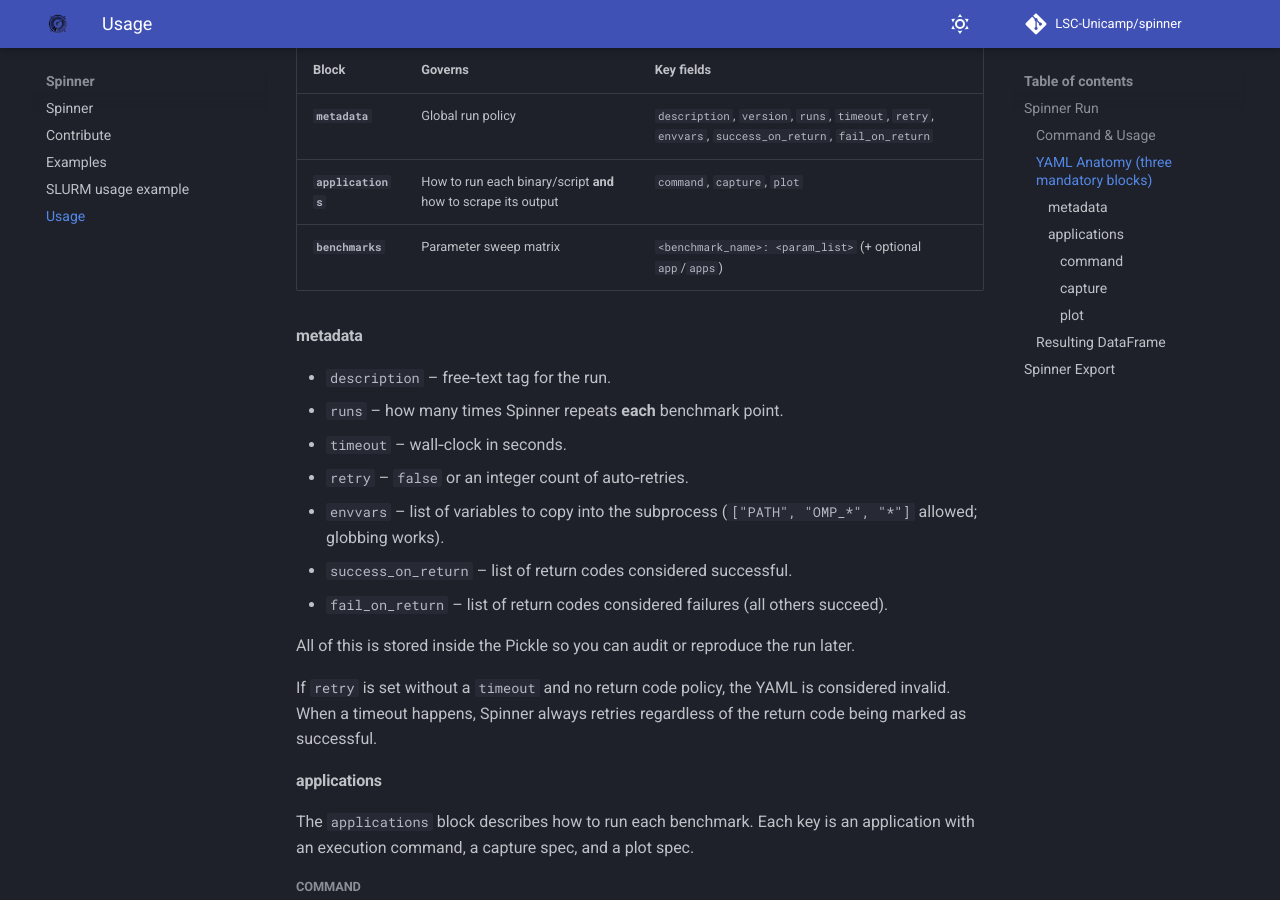
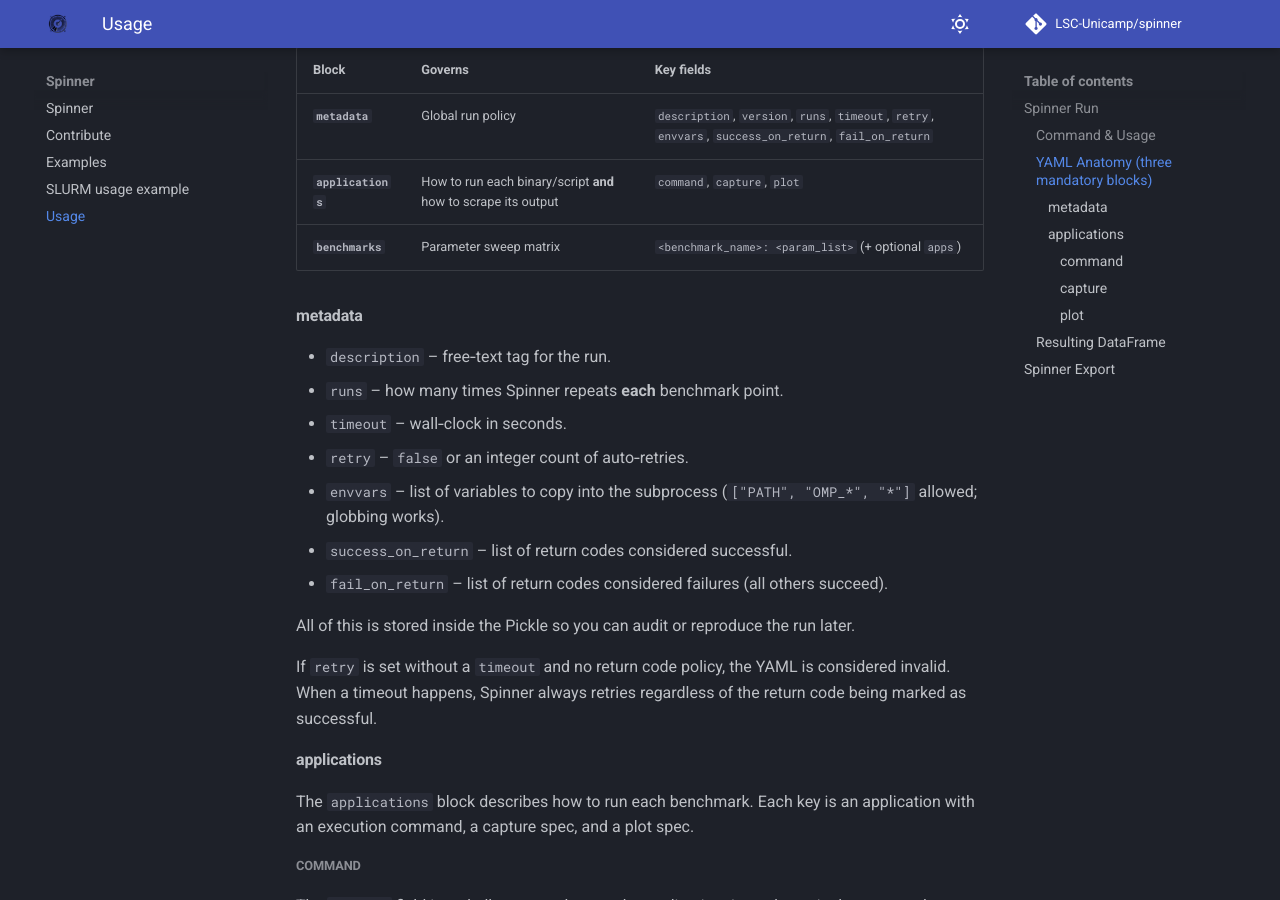
Before and after one commit to LSC-Unicamp/spinner, an MkDocs documentation site: the page built from docs/usage.md, in a window 1280 px wide and 900 px high, scrolled down 1294 px. Built offline with MkDocs 1.6.1 and Material for MkDocs 9.7.7, drawn with Linux system fonts in a browser that asks for light colours; comment, search, counter and statistics services are not loaded.

Commit message:
Require benchmarks to use apps key only

````diff
--- a/docs/usage.md
+++ b/docs/usage.md
@@ -56,7 +56,7 @@ benchmarks:
 |-------|---------|------------|
 | **`metadata`** | Global run policy | `description`, `version`, `runs`, `timeout`, `retry`, `envvars`, `success_on_return`, `fail_on_return` |
 | **`applications`** | How to run each binary/script **and** how to scrape its output | `command`, `capture`, `plot` |
-| **`benchmarks`** | Parameter sweep matrix | `<benchmark_name>: <param_list>` (+ optional `app`/`apps`) |
+| **`benchmarks`** | Parameter sweep matrix | `<benchmark_name>: <param_list>` (+ optional `apps`) |
 
 #### metadata
 
@@ -156,7 +156,7 @@ benchmarks:
     output: [16]
 ```
 
-If `app`/`apps` is omitted, Spinner keeps the original behavior and uses the benchmark name as the application name.
+If `apps` is omitted, Spinner keeps the original behavior and uses the benchmark name as the application name.
 
 ---
 
````
Also changed, not shown: 2 other files.
